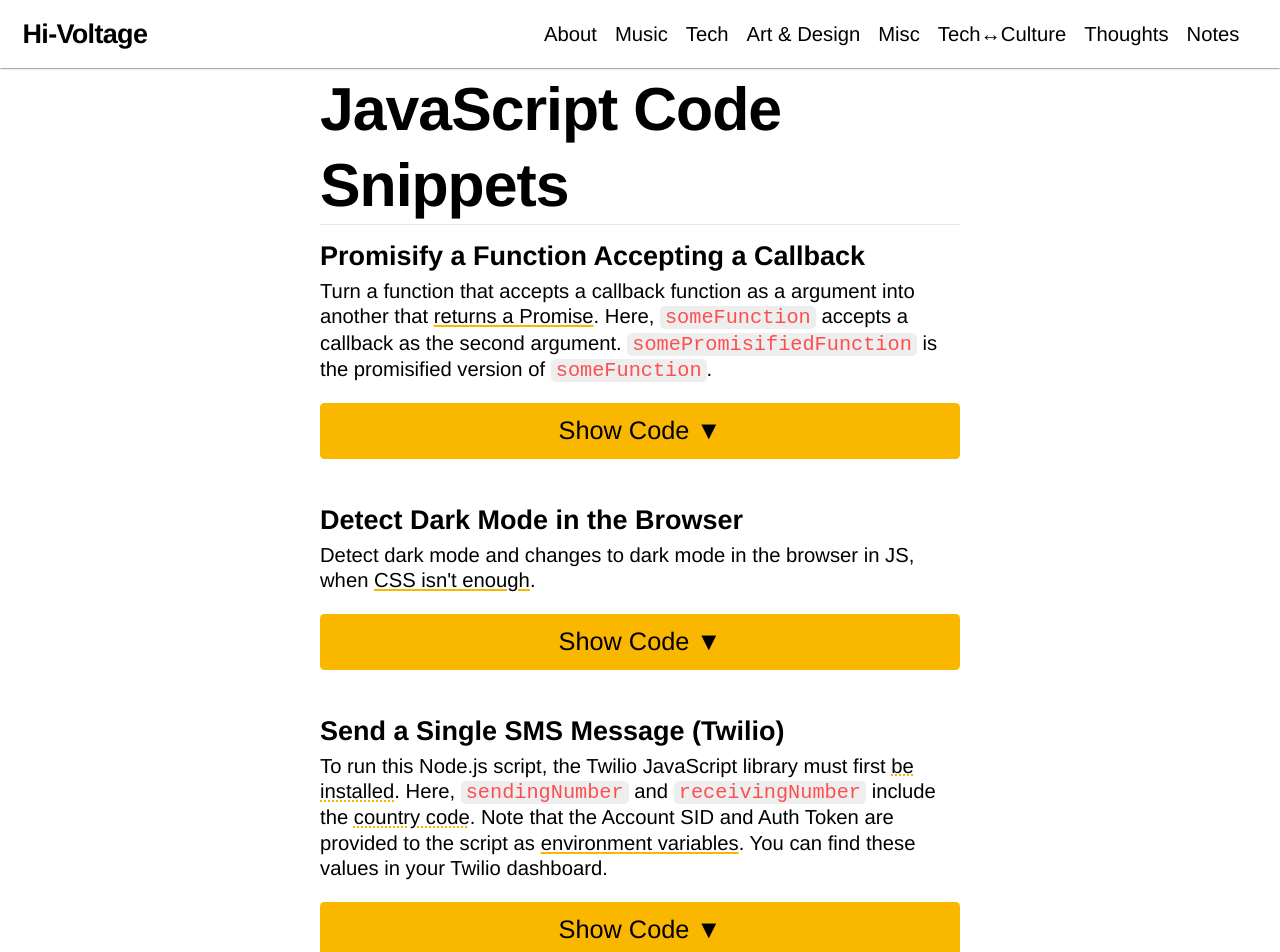
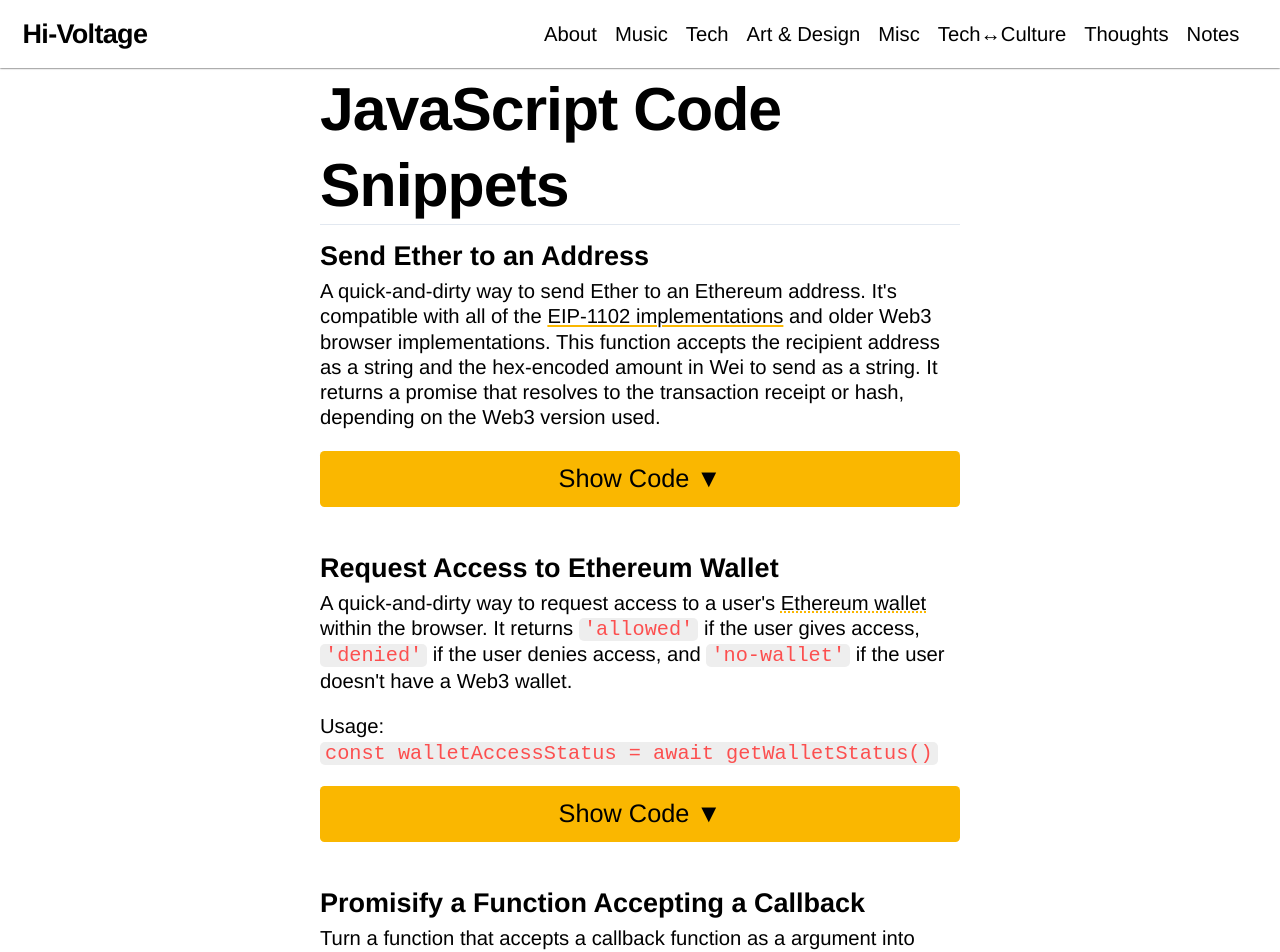
Before and after one commit to aunyks/blog, a Next.js app: page /notes/code-snippets/javascript in a window 1280 px wide. Shown: the top 952 px of the page. Built offline with nearby package versions, Linux system fonts and the light colour scheme.

Commit message:
Add basic web3 js utility functions

```diff
--- a/components/Hint.js
+++ b/components/Hint.js
@@ -1,10 +1,10 @@
-export default function Hint({ msg, children }) {
+export default function Hint({ msg, label, children }) {
   const onInteraction = e => {
     alert(msg)
     e.preventDefault()
   }
   return (
-    <a href="#" className="hint" title={msg} onClick={onInteraction}>
+    <a href="#" className="hint" title={label || 'See more about this.'} onClick={onInteraction}>
       {children}
     </a>
   )
--- a/pages/notes/code-snippets/javascript.js
+++ b/pages/notes/code-snippets/javascript.js
@@ -9,6 +9,92 @@ export default function JsCodeSnippets() {
       title="JavaScript Code Snippets"
       description="Useful bites of JS code that I often write and rewrite."
     >
+      <CodeSnippet title="Send Ether to an Address">
+        <p>
+          A quick-and-dirty way to send Ether to an Ethereum address. It's compatible with all of
+          the <a target="_blank" href="https://eips.ethereum.org/EIPS/eip-1102">EIP-1102 implementations</a> and older Web3 browser implementations. This function
+          accepts the recipient address as a string and the hex-encoded amount in Wei to send as a string. It returns a promise
+          that resolves to the transaction receipt or hash, depending on the Web3 version used.
+        </p>
+        <CodeBlock lang="js">{`
+async function sendEthTransaction(toAddr, weiAmount){
+  let newMethodSupported = false
+  try {
+    // Try the latest method
+    let account = (await ethereum.request({ method: 'eth_requestAccounts' }))[0]
+    newMethodSupported = true
+    // See https://docs.metamask.io/guide/sending-transactions.html#transaction-parameters
+    const txHash = await ethereum.request({
+      method: 'eth_sendTransaction',
+      params: [{
+        from: account,
+        to: toAddr,
+        value: weiAmount,
+      }],
+    })
+    return txHash
+  } catch(txDenied1) {
+    // If the new method is supported but we're in
+    // this catch block, the new method txion was denied
+    // If it isn't supported, we can try the old method
+    if(!newMethodSupported){
+      return new Promise((resolve, reject) => {
+        // See https://web3js.readthedocs.io/en/v1.2.11/web3-eth.html#sendtransaction
+        web3.eth.sendTransaction({
+          from: web3.eth.accounts[0],
+          to: toAddr,
+          value: parseInt(weiAmount)
+        }, (receipt, error) => {
+          if(error) {
+            reject(error)
+            return
+          }
+          resolve(receipt)
+        })
+      })
+    }
+  }
+}
+      `}</CodeBlock>
+      </CodeSnippet>
+      <CodeSnippet title="Request Access to Ethereum Wallet">
+        <p>
+          A quick-and-dirty way to request access to a user's <Hint label="What's an Ethereum wallet?" msg="Browser-based Ethereum wallets like MetaMask and Coinbase Wallet allow developers to interface their web apps with the Ethereum blockchain and gain the ability to use money without the need for a bank.">Ethereum wallet</Hint> within
+           the browser. It returns <code>'allowed'</code> if the user gives access, <code>'denied'</code> if
+          the user denies access, and <code>'no-wallet'</code> if the user doesn't have a Web3 wallet.
+        </p>
+        <p>
+          Usage:<br />
+          <code>const walletAccessStatus = await getWalletStatus()</code>
+        </p>
+        <CodeBlock lang="js">{`
+async function getWalletStatus() {
+  const NO_WALLET = 'no-wallet'
+  const WALLET_DENIED = 'denied'
+  const WALLET_ALLOWED = 'allowed'
+  if (window.ethereum) {
+    window.web3 = new window.Web3(window.ethereum)
+    try {
+      let accounts = await window.ethereum.request({ method: 'eth_requestAccounts' })
+      return WALLET_ALLOWED
+    } catch(accessDeniedError1) {
+      try {
+        await window.ethereum.enable()
+        return WALLET_ALLOWED
+      } catch (accessDeniedError2) {
+        window.web3 = null
+        return WALLET_DENIED
+      }
+    }
+  } else if (window.web3) {
+    window.web3 = new window.Web3(window.web3.currentProvider)
+    return WALLET_ALLOWED
+  } else {
+    return NO_WALLET
+  }
+}
+      `}</CodeBlock>
+      </CodeSnippet>
       <CodeSnippet title="Promisify a Function Accepting a Callback">
         <p>
           Turn a function that accepts a callback function as a argument into another
```
